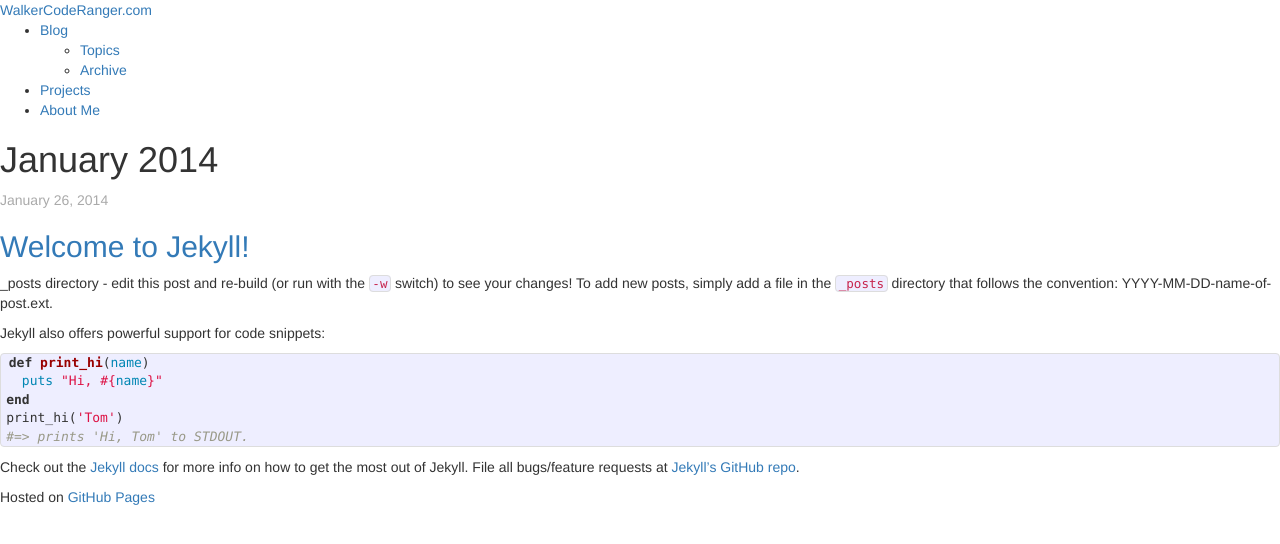
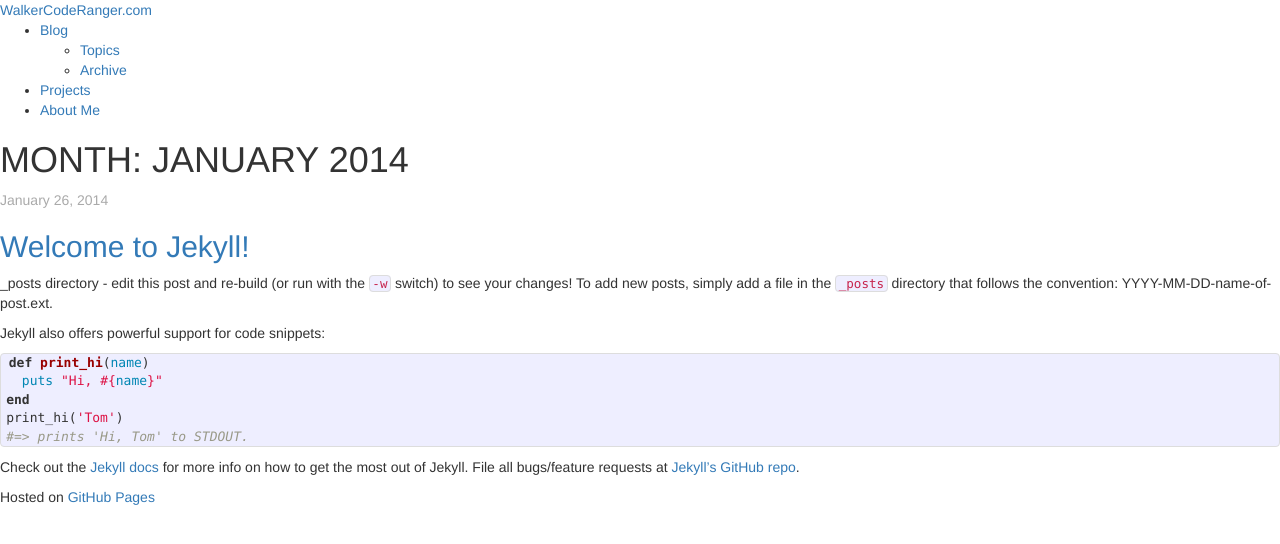
Before and after one commit to WalkerCodeRanger/WalkerCodeRanger.com, a Jekyll site: the page built from blog/2014/01/index.html, in a window 1280 px wide. Shown: the top 544 px of the page. Built offline with Jekyll 4.4.1, drawn with Linux system fonts in a browser that asks for light colours; nearby versions of some CDN libraries; Markdown is read by kramdown in place of the engine named in the settings.

Commit message:
fix some titles

```diff
--- a/_layouts/blog-month.html
+++ b/_layouts/blog-month.html
@@ -5,7 +5,7 @@ layout: page
 {% capture month %}{{page.month}}{% endcapture %}
 {% capture firstOfMonth %}{{page.year}}-{{page.month}}-1{% endcapture %}
 <section id="blog-{{year}}-{{firstOfMonth | date: "%m" }}" class="blog-month">
-	<h1>{{firstOfMonth | date: "%B %Y" }}</h1>
+	<h1>MONTH: {{firstOfMonth | date: "%B %Y" | upcase}}</h1>
 {% for post in site.posts  %}
 	{% capture this_year %}{{ post.date | date: "%Y" }}{% endcapture %}
 	{% capture this_month %}{{ post.date | date: "%-m" }}{% endcapture %}
--- a/_layouts/blog-year.html
+++ b/_layouts/blog-year.html
@@ -3,7 +3,7 @@ layout: page
 ---
 {% capture year %}{{page.year}}{% endcapture %}
 <section id="blog-{{year}}" class="blog-year">
-	<h1>{{year}}</h1>
+	<h1>YEAR: {{year}}</h1>
 {% for post in site.posts  %}
 	{% capture this_year %}{{ post.date | date: "%Y" }}{% endcapture %}
 	{% if this_year == year %}
```
